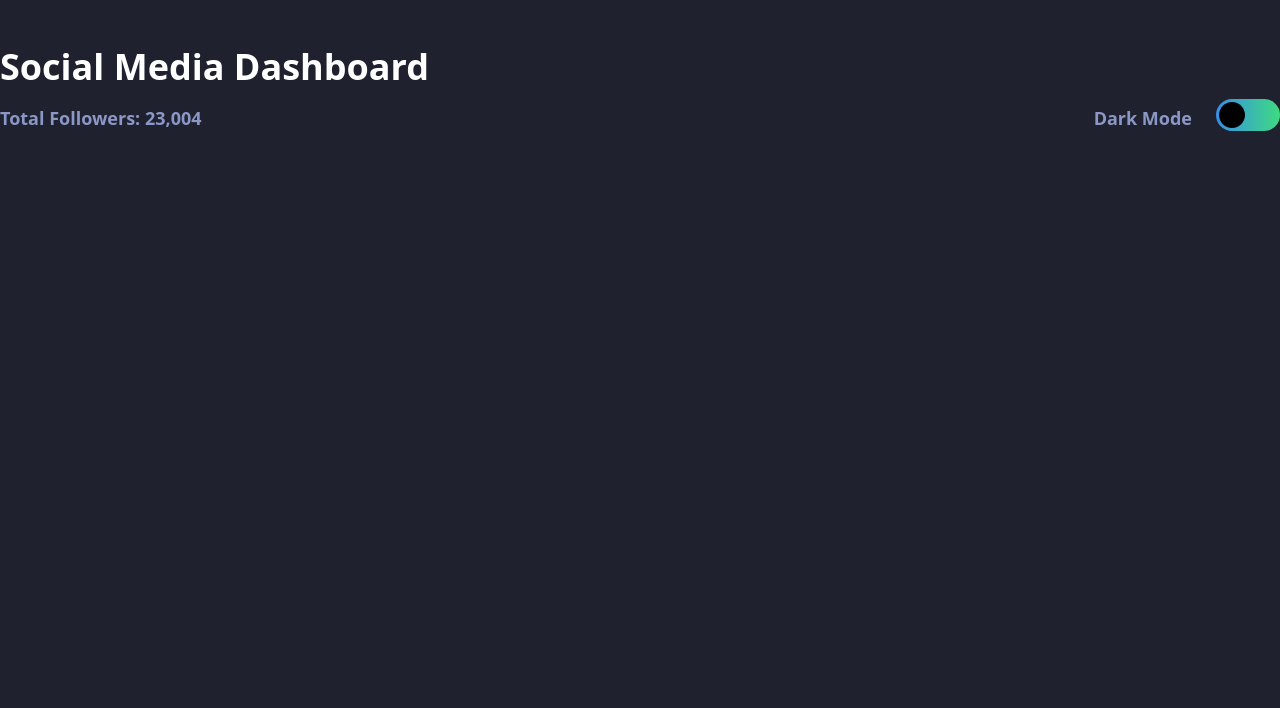
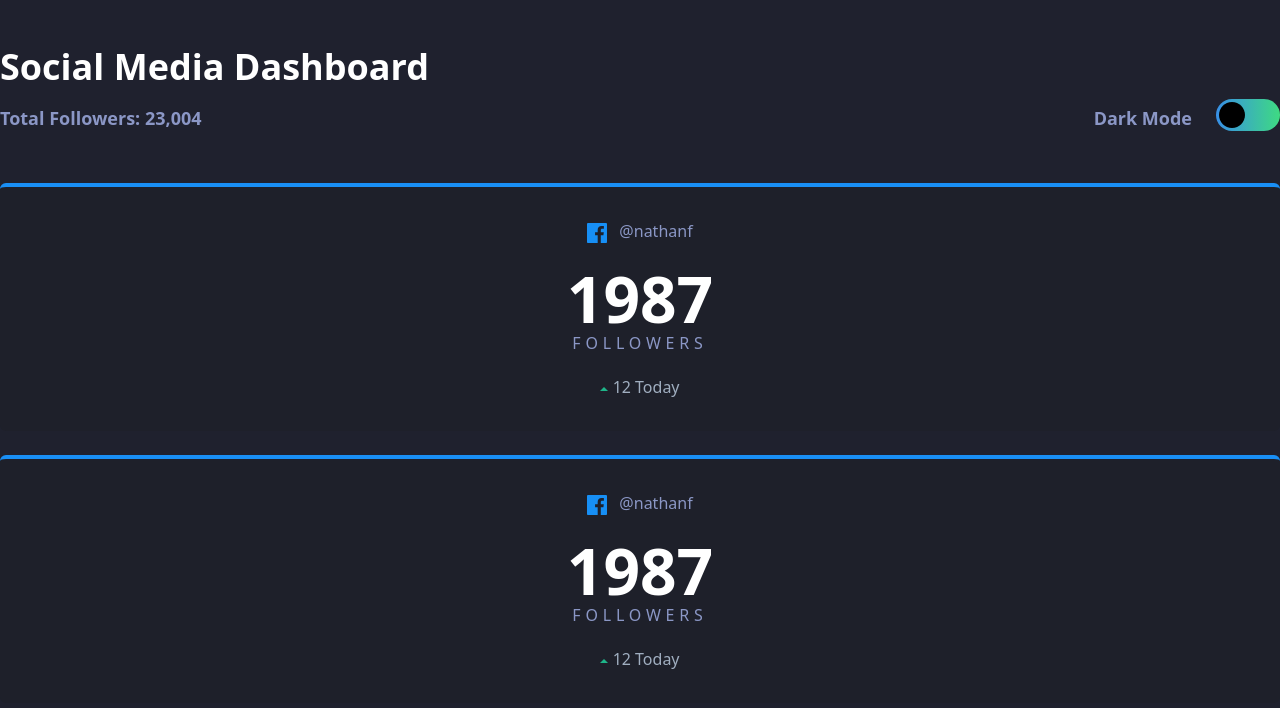
Before and after one commit to uchedotphp/social-media-dashboard, a Vue app: page / in a window 1280 px wide. Shown: the top 708 px of the page. Built offline with nearby package versions, Linux system fonts and the light colour scheme.

Commit message:
created a CardFollowers.vue component which shows the number of followers to a particular social media card. Though i havent populated with data.

```diff
--- /dev/null
+++ b/src/components/CardFollowers.vue
@@ -0,0 +1,34 @@
+<template>
+  <div
+    class="bg-veryDarkBlueBG my-6 py-8 rounded-md border-t-4 border-facebook text-desaturatedBlueText grid justify-items-center content-center justify-center"
+  >
+    <div class="">
+      <svg xmlns="http://www.w3.org/2000/svg" class="h-5 w-5 inline-block">
+        <path
+          fill="#178FF5"
+          d="M18.896 0H1.104C.494 0 0 .494 0 1.104v17.793C0 19.506.494 20 1.104 20h9.58v-7.745H8.076V9.237h2.606V7.01c0-2.583 1.578-3.99 3.883-3.99 1.104 0 2.052.082 2.329.119v2.7h-1.598c-1.254 0-1.496.597-1.496 1.47v1.928h2.989l-.39 3.018h-2.6V20h5.098c.608 0 1.102-.494 1.102-1.104V1.104C20 .494 19.506 0 18.896 0z"
+        />
+      </svg>
+      <span class="ml-3">@nathanf</span>
+    </div>
+    <div class="leading-none my-6 text-center">
+      <div class="pb-1 text-whiteText text-6xl font-bold">1987</div>
+      <div class="uppercase" style="letter-spacing: 0.3em">followers</div>
+    </div>
+    <div class="">
+      <svg xmlns="http://www.w3.org/2000/svg" class="w-2 h-1 inline-block">
+        <path fill="#1EB589" fill-rule="evenodd" d="M0 4l4-4 4 4z" />
+      </svg>
+      <span class="text-gray-500 capitalize"> 12 today </span>
+    </div>
+  </div>
+</template>
+
+<script>
+export default {
+  name: "CardFollowersComponent",
+};
+</script>
+
+<style lang="scss" scoped>
+</style>
--- a/src/components/Dashboard.vue
+++ b/src/components/Dashboard.vue
@@ -1,16 +1,22 @@
 <template>
   <div class="container mx-auto">
     <Header />
+    <div class="my-10">
+      <CardFollowers />
+      <CardFollowers />
+    </div>
   </div>
 </template>
 
 <script>
-import Header from '@/components/Header';
+import Header from "@/components/Header";
+import CardFollowers from '@/components/CardFollowers';
 export default {
   name: "DashboardComponent",
   components: {
-      Header
-  }
+    Header,
+    CardFollowers
+  },
 };
 </script>
 
```
